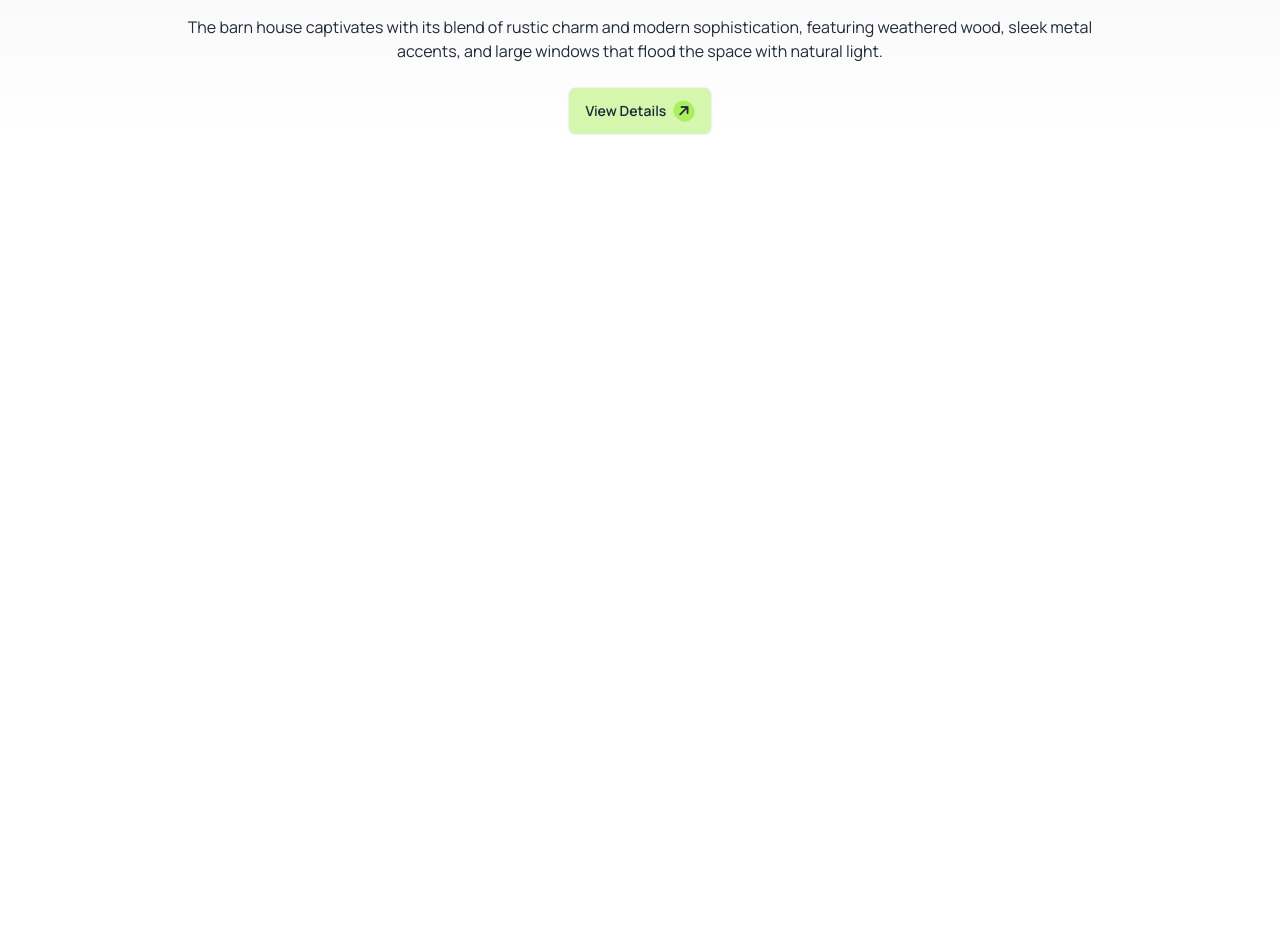
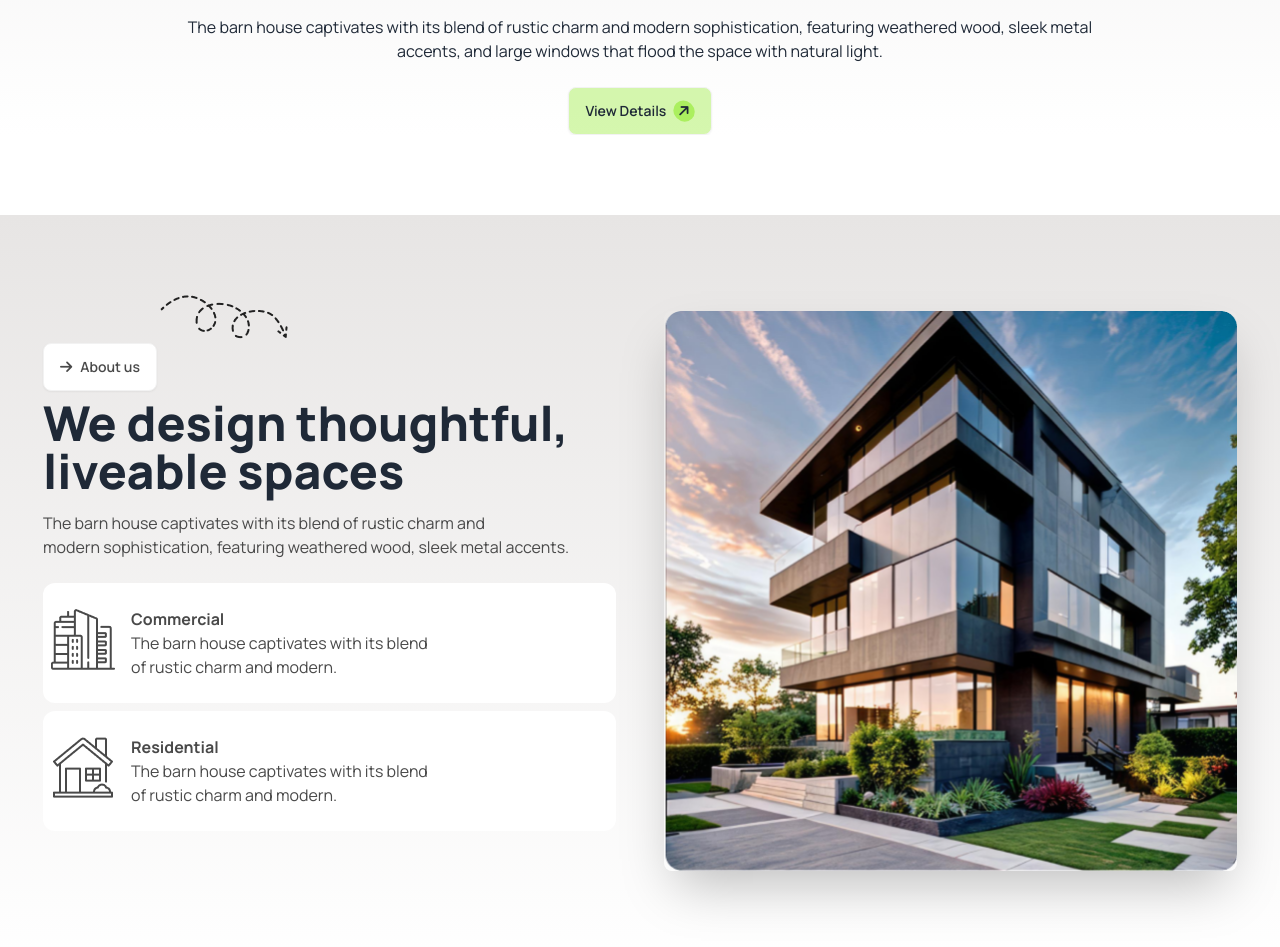
Before and after one commit to MonyeemTAMZID/a-3-b10, a plain HTML site: page index.html in a window 1280 px wide. Shown: the part 527-1474 px from the top of the page. Before the commit the page ends 800 px from the top, so only its background shows below. Drawn offline with nearby package versions, Linux system fonts and the light colour scheme.

Commit message:
doing the main section first part done

```diff
--- a/index.html
+++ b/index.html
@@ -140,7 +140,83 @@
     </header>
 
     <!-- main section -->
-    <main></main>
+    <main>
+      <section
+        class="bg-gradient-to-b from-stone-200 to-stone-10 overflow-hidden py-20 relative"
+      >
+        <div class="absolute left-40 top-20 hidden lg:block">
+          <img src="assets/Vector.png" alt="" />
+        </div>
+
+        <div class="hero container mx-auto">
+          <div class="hero-content grid grid-cols-1 lg:gap-12 lg:grid-cols-2">
+            <!-- text container -->
+            <div>
+              <!-- button -->
+              <div class="flex justify-center md:justify-normal">
+                <button class="btn bg-white mb-2 text-[#494949]">
+                  <i class="fa-solid fa-arrow-right"></i>About us
+                </button>
+              </div>
+              <!-- text -->
+              <div class="text-center md:text-start">
+                <h1 class="text-4xl lg:text-5xl font-extrabold">
+                  We design thoughtful, <br />
+                  liveable spaces
+                </h1>
+                <p class="py-4 text-[#494949]">
+                  The barn house captivates with its blend of rustic charm and
+                  <br />
+                  modern sophistication, featuring weathered wood, sleek metal
+                  accents.
+                </p>
+              </div>
+              <!-- cards-container -->
+              <div>
+                <!-- card-1 -->
+                <div class="bg-white rounded-xl flex px-2 py-6 gap-4 my-2">
+                  <!-- image -->
+                  <div>
+                    <img src="assets/commercial.png" alt="" />
+                  </div>
+                  <!-- text area -->
+                  <div class="text-[#494949]">
+                    <h4 class="font-bold">Commercial</h4>
+                    <p>
+                      The barn house captivates with its blend <br />
+                      of rustic charm and modern.
+                    </p>
+                  </div>
+                </div>
+                <!-- card-2 -->
+                <div class="bg-white rounded-xl flex px-2 py-6 gap-4 my-2">
+                  <!-- image -->
+                  <div>
+                    <img src="assets/residential.png" alt="" />
+                  </div>
+                  <!-- text area -->
+                  <div class="text-[#494949]">
+                    <h4 class="font-bold">Residential</h4>
+                    <p>
+                      The barn house captivates with its blend <br />
+                      of rustic charm and modern.
+                    </p>
+                  </div>
+                </div>
+              </div>
+            </div>
+
+            <!-- image container -->
+            <div>
+              <img
+                src="assets/Rectangle.png"
+                class="lg:w-[573px] rounded-lg shadow-2xl"
+              />
+            </div>
+          </div>
+        </div>
+      </section>
+    </main>
 
     <!-- footer section -->
     <footer></footer>
```
